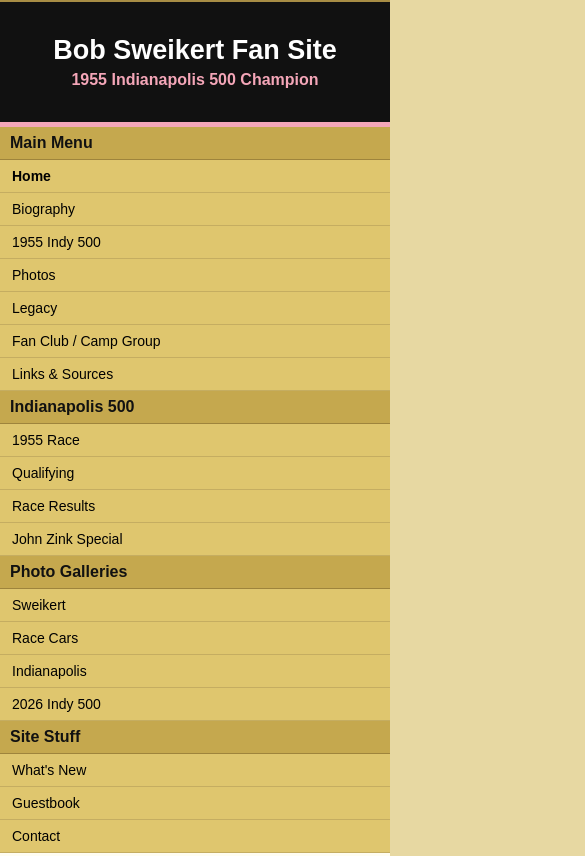
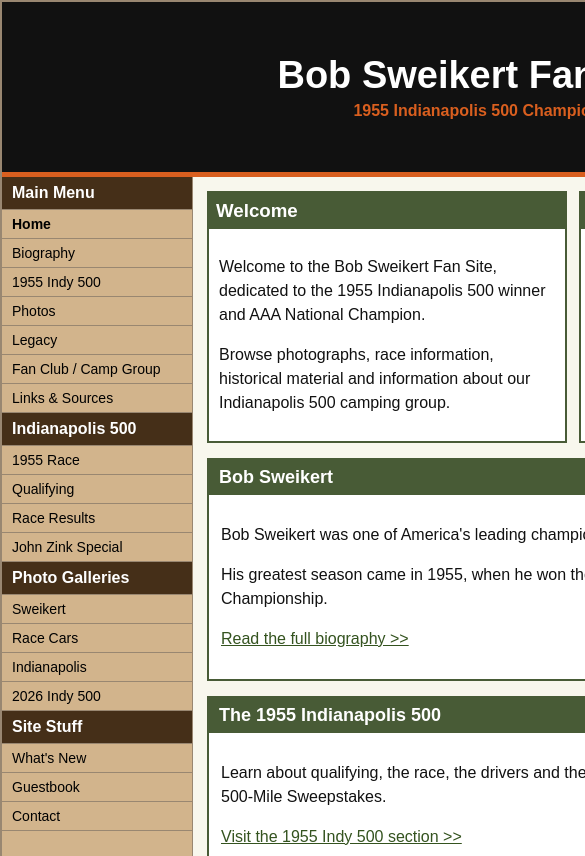
Before and after one commit to JCH2227/jch2227.github.io, a plain HTML site: page test.html in a window 390 px wide. Shown: the top 856 px of the page, 585 px wide, since content can reach past the window. Drawn offline with Linux system fonts and the light colour scheme.

Commit message:
Refactor styles and layout in test.html
Updated styles for layout and colors in test.html.

```diff
--- a/test.html
+++ b/test.html
@@ -3,7 +3,7 @@
 
 <head>
   <meta charset="UTF-8">
-  <meta name="viewport" content="width=device-width, initial-scale=1.0">
+  <meta name="viewport" content="width=950">
 
   <title>Bob Sweikert Fan Site - Test Layout</title>
 
@@ -11,7 +11,7 @@
 
     body {
       margin: 0;
-      background-color: #e7d8a2;
+      background-color: #573d1e;
       font-family: Arial, Helvetica, sans-serif;
       color: #111;
     }
@@ -19,10 +19,9 @@
     /* Entire website */
     .page {
       width: 950px;
-      max-width: 95%;
       margin: 0 auto;
-      background-color: #f7edc5;
-      border: 2px solid #a88d45;
+      background-color: #e9e4c6;
+      border: 2px solid #998771;
     }
 
     /* Top banner */
@@ -34,10 +33,9 @@
       display: flex;
       align-items: center;
       justify-content: center;
-
       text-align: center;
 
-      border-bottom: 5px solid #f4a6b8;
+      border-bottom: 5px solid #d95f1f;
     }
 
     .banner h1 {
@@ -47,7 +45,7 @@
 
     .banner p {
       margin: 5px 0 0 0;
-      color: #f4a6b8;
+      color: #d95f1f;
       font-weight: bold;
     }
 
@@ -61,36 +59,38 @@
     .sidebar {
       width: 190px;
       flex-shrink: 0;
-      background-color: #dfc66e;
+      background-color: #d2b48c;
       min-height: 700px;
-      border-right: 1px solid #b89d4f;
+      border-right: 1px solid #998771;
     }
 
     .sidebar-title {
-      background-color: #c5a84e;
+      background-color: #452f18;
+      color: white;
       font-weight: bold;
       padding: 7px 10px;
-      border-bottom: 1px solid #9e843c;
+      border-bottom: 1px solid #998771;
     }
 
     .sidebar a {
       display: block;
       color: black;
       text-decoration: none;
-      padding: 5px 10px;
-      border-bottom: 1px solid #c5ad61;
+      padding: 6px 10px;
+      border-bottom: 1px solid #998771;
       font-size: 14px;
     }
 
     .sidebar a:hover {
-      background-color: #f4a6b8;
+      background-color: #d95f1f;
+      color: #ffffff;
     }
 
     /* MAIN CONTENT */
     .content {
       flex: 1;
       padding: 14px;
-      background-color: #fffdf2;
+      background-color: #f8f7ed;
       min-height: 700px;
     }
 
@@ -98,15 +98,15 @@
       margin-top: 0;
     }
 
-    /* Little old-school content boxes */
+    /* Old-school content boxes */
     .section-box {
-      border: 2px solid #722020;
+      border: 2px solid #485b36;
       margin-bottom: 15px;
       background-color: white;
     }
 
     .section-heading {
-      background-color: #722020;
+      background-color: #485b36;
       color: white;
       padding: 7px 10px;
       font-weight: bold;
@@ -120,6 +120,7 @@
 
     .section-content img {
       max-width: 100%;
+      height: auto;
     }
 
     /* Two small feature boxes */
@@ -131,12 +132,12 @@
 
     .feature {
       width: 50%;
-      border: 2px solid #722020;
+      border: 2px solid #485b36;
       background-color: white;
     }
 
     .feature h3 {
-      background-color: #722020;
+      background-color: #485b36;
       color: white;
       margin: 0;
       padding: 7px;
@@ -144,6 +145,16 @@
 
     .feature-content {
       padding: 10px;
+      line-height: 1.5;
+    }
+
+    /* Links */
+    a {
+      color: #34531f;
+    }
+
+    a:hover {
+      color: #6b7d3e;
     }
 
     /* Footer */
@@ -151,50 +162,8 @@
       text-align: center;
       font-size: 12px;
       padding: 12px;
-      background-color: #eadb9e;
-      border-top: 1px solid #b89d4f;
-    }
-
-    /* Phone layout */
-    @media (max-width: 700px) {
-
-      .page {
-        max-width: 100%;
-        border-left: none;
-        border-right: none;
-      }
-
-      .banner {
-        height: 120px;
-      }
-
-      .banner h1 {
-        font-size: 27px;
-      }
-
-      .layout {
-        display: block;
-      }
-
-      .sidebar {
-        width: 100%;
-        min-height: 0;
-        border-right: none;
-      }
-
-      .sidebar a {
-        padding: 8px 12px;
-      }
-
-      .feature-row {
-        display: block;
-      }
-
-      .feature {
-        width: auto;
-        margin-bottom: 12px;
-      }
-
+      background-color: #d2b48c;
+      border-top: 1px solid #998771;
     }
 
   </style>
@@ -270,6 +239,7 @@
          ===================== -->
 
     <main class="content">
+
 
       <div class="feature-row">
 
```
